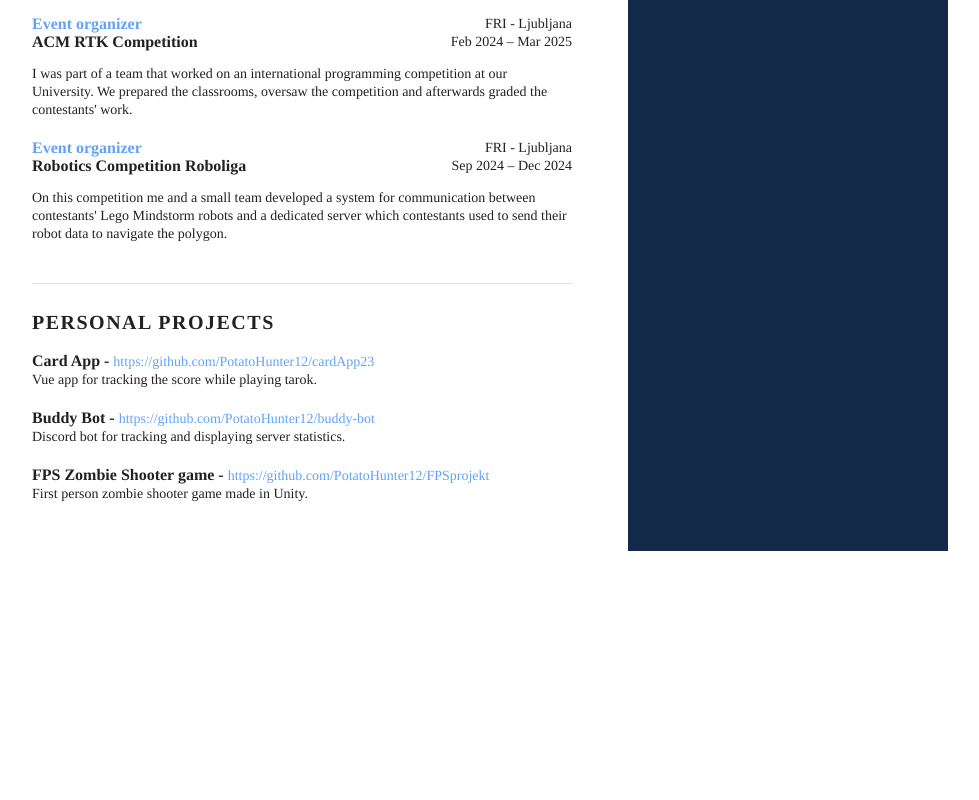
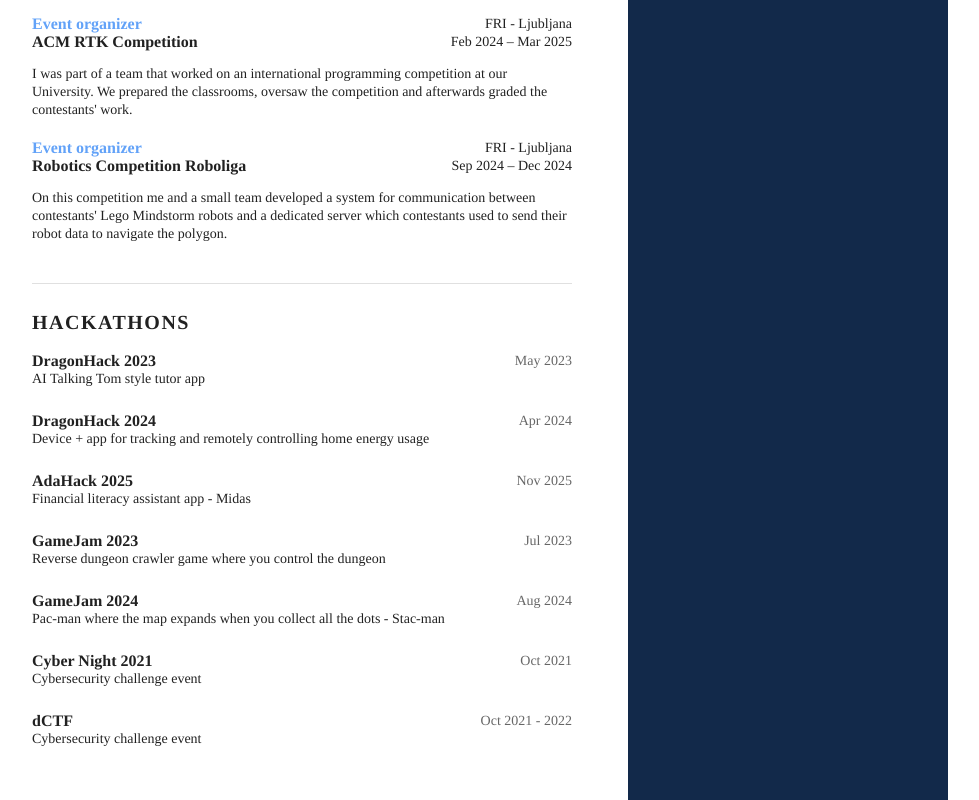
Before and after one commit to PotatoHunter12/PotatoHunter12.github.io, a plain HTML site: page index.html in a window 1280 px wide. Shown: the part 1271-2071 px from the top of the page, without its empty margins (170-1149 px from the left). Before the commit the page ends 1822 px from the top, so only its background shows below. Drawn offline with Linux system fonts and the light colour scheme.

Commit message:
Update index.html

```diff
--- a/index.html
+++ b/index.html
@@ -179,38 +179,82 @@
         </section>
         <div class="divider"></div>
         <section class="projects">
-          <h2 class="subtitle mb16">Personal Projects</h2>
+          <h2 class="subtitle mb16">Hackathons</h2>
           <div class="content">
-            <div class="project-info">
-              <div class="project-header">
+            <div class="work-info">
+              <div class="work-header">
                 <div>
-                  <span class="position">Card App - </span>
-                  <a class="links" href="https://github.com/PotatoHunter12/cardApp23">https://github.com/PotatoHunter12/cardApp23</a>
+                  <p class="position">DragonHack 2023</p>
+                  <div>AI Talking Tom style tutor app</div>
                 </div>
                 <div>
-                  <span>Vue app for tracking the score while playing tarok.</span>
+                  <span>May 2023</span>
                 </div>
               </div>
             </div>
-            <div class="project-info">
-              <div class="project-header">
+            <div class="work-info">
+              <div class="work-header">
                 <div>
-                  <span class="position">Buddy Bot - </span>
-                  <a class="links" href="https://github.com/PotatoHunter12/buddy-bot">https://github.com/PotatoHunter12/buddy-bot</a>
+                  <p class="position">DragonHack 2024</p>
+                  <div>Device + app for tracking and remotely controlling home energy usage</div>
                 </div>
                 <div>
-                  <span>Discord bot for tracking and displaying server statistics.</span>
+                  <span>Apr 2024</span>
                 </div>
               </div>
             </div>
-            <div class="project-info">
-              <div class="project-header">
+            <div class="work-info">
+              <div class="work-header">
                 <div>
-                  <span class="position">FPS Zombie Shooter game - </span>
-                  <a class="links" href="https://github.com/PotatoHunter12/FPSprojekt">https://github.com/PotatoHunter12/FPSprojekt</a>
+                  <p class="position">AdaHack 2025</p>
+                  <div>Financial literacy assistant app - Midas</div>
                 </div>
                 <div>
-                  <span>First person zombie shooter game made in Unity.</span>
+                  <span>Nov 2025</span>
+                </div>
+              </div>
+            </div>
+            <div class="work-info">
+              <div class="work-header">
+                <div>
+                  <p class="position">GameJam 2023</p>
+                  <div>Reverse dungeon crawler game where you control the dungeon</div>
+                </div>
+                <div>
+                  <span>Jul 2023</span>
+                </div>
+              </div>
+            </div>
+            <div class="work-info">
+              <div class="work-header">
+                <div>
+                  <p class="position">GameJam 2024</p>
+                  <div>Pac-man where the map expands when you collect all the dots - Stac-man</div>
+                </div>
+                <div>
+                  <span>Aug 2024</span>
+                </div>
+              </div>
+            </div>
+            <div class="work-info">
+              <div class="work-header">
+                <div>
+                  <p class="position">Cyber Night 2021</p>
+                  <div>Cybersecurity challenge event</div>
+                </div>
+                <div>
+                  <span>Oct 2021</span>
+                </div>
+              </div>
+            </div>
+            <div class="work-info">
+              <div class="work-header">
+                <div>
+                  <p class="position">dCTF</p>
+                  <div>Cybersecurity challenge event</div>
+                </div>
+                <div>
+                  <span>Oct 2021 - 2022</span>
                 </div>
               </div>
             </div>
@@ -219,10 +263,7 @@
         </section>
       </main>
 
-      <aside class="sidebar sidebar-with-photo">
-        <div>
-          <img src="https://forma-storage-resumeleader-avatar.s3.us-east-1.amazonaws.com/unregistered/image_2026-01-15_132023872.png" alt="photo" class="photo">
-        </div>
+      <aside class="sidebar">
         <div class="sidebar-content">
           <section class="skillbox">
             <div class="block">
```
